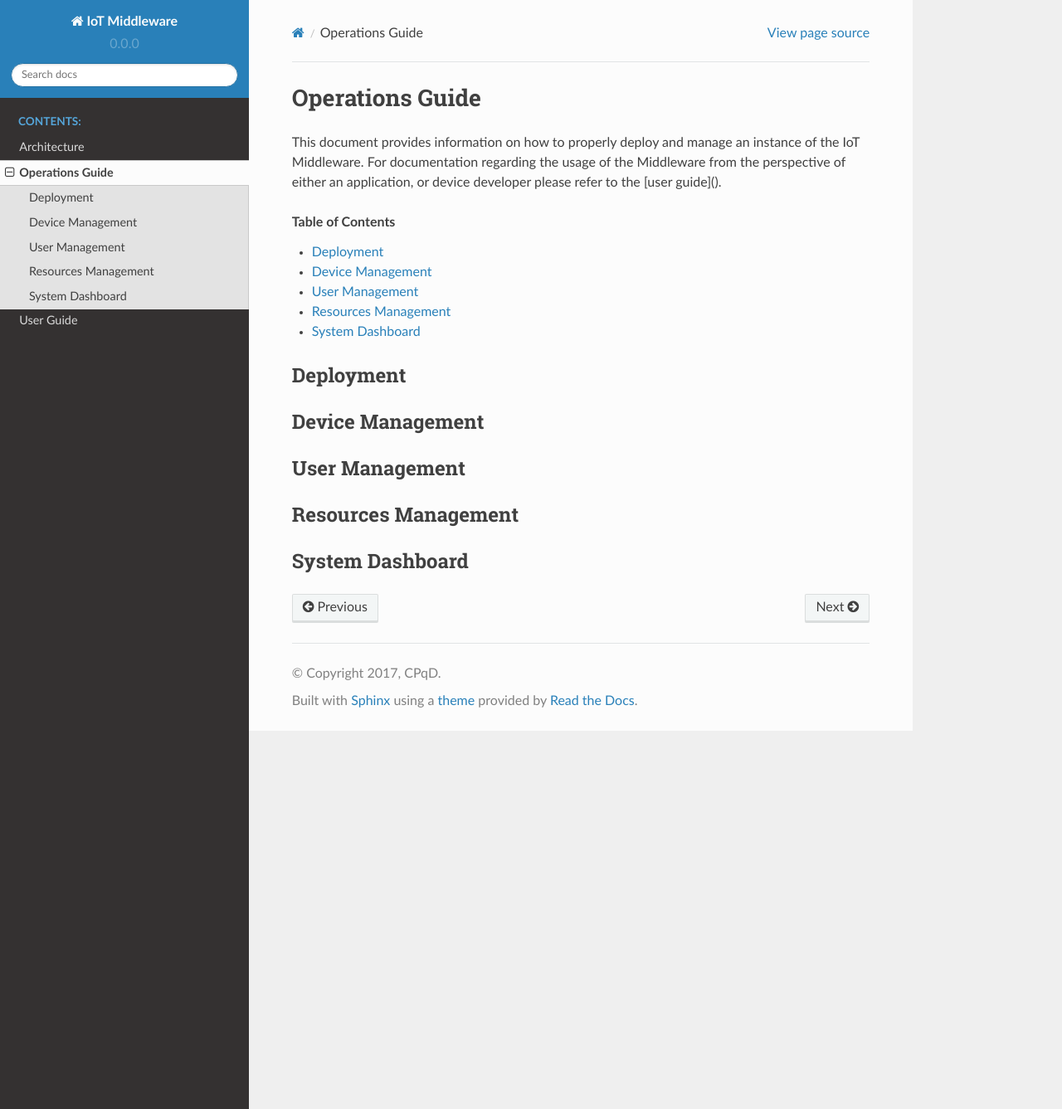
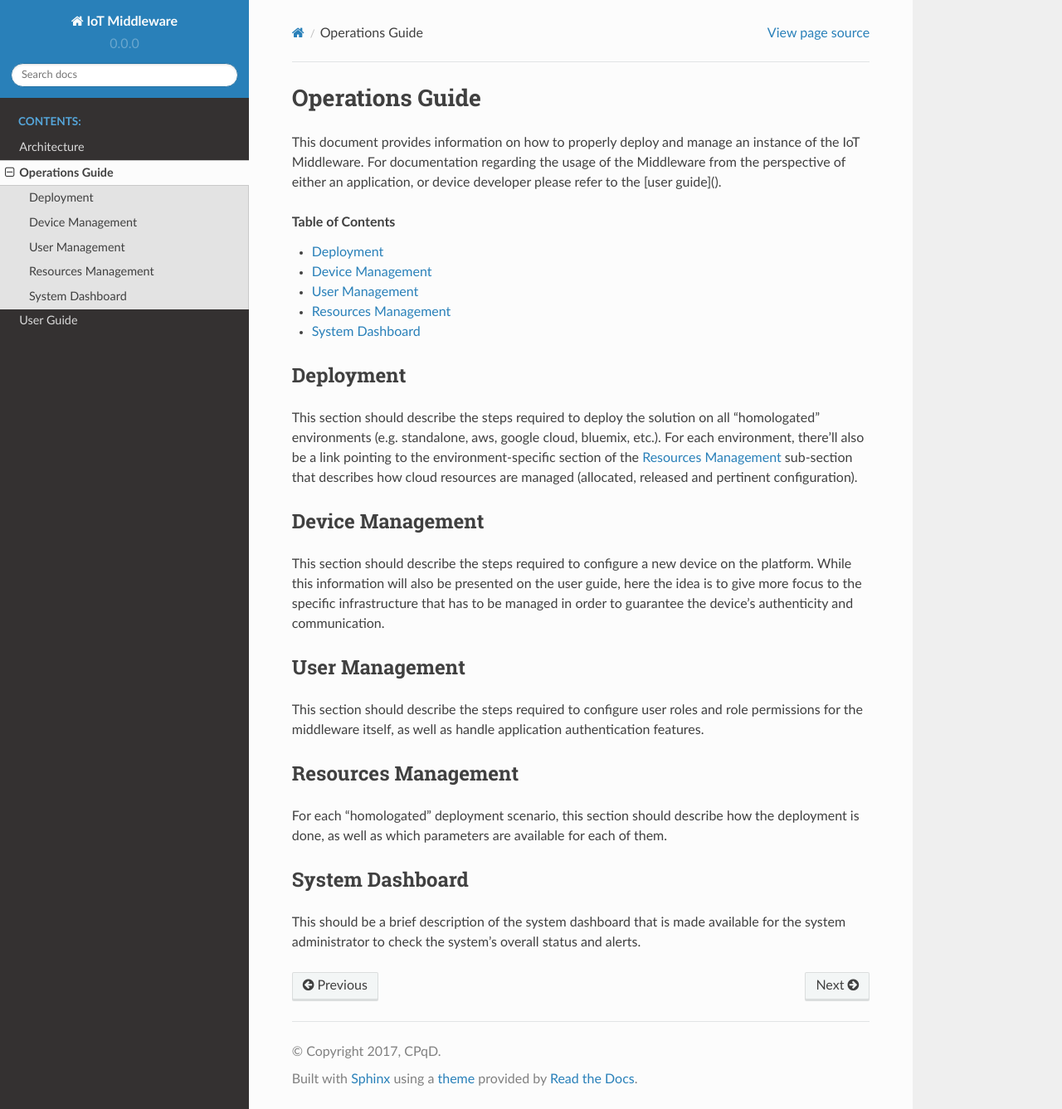
Before and after one commit to dojot/docs, a Sphinx documentation site: the page built from source/ops_guide.rst, in a window 1280 px wide and 1337 px high. Shown: the whole window at 83% size. Built offline with Sphinx 7.4.7 and the Read the Docs theme 2.0.0, drawn with Linux system fonts in a browser that asks for light colours.

Commit message:
[IOTMID-90] Adds operations guide proposed structure
This commit adds a macro proposed structure for the operations
guide to be included in the internal beta to be released by the
end of march '17.

Change-Id: Id2f29665fdb6124fe7ab2ea918722c31f935e6f5

```diff
--- a/source/ops_guide.rst
+++ b/source/ops_guide.rst
@@ -8,17 +8,46 @@ or device developer please refer to the [user guide]().
 .. contents:: Table of Contents
   :local:
 
+.. _deployment:
+
 Deployment
 ----------
+
+This section should describe the steps required to deploy the solution on all "homologated" environments
+(e.g. standalone, aws, google cloud, bluemix, etc.). For each environment, there'll also be a link
+pointing to the environment-specific section of the :ref:`resourceManagement` sub-section that describes
+how cloud resources are managed (allocated, released and pertinent configuration).
+
+.. _deviceManagement:
 
 Device Management
 -----------------
 
+This section should describe the steps required to configure a new device on the platform. While this
+information will also be presented on the user guide, here the idea is to give more focus to the
+specific infrastructure that has to be managed in order to guarantee the device's authenticity and
+communication.
+
+.. _userManagement:
+
 User Management
 ---------------
+
+This section should describe the steps required to configure user roles and role permissions for the
+middleware itself, as well as handle application authentication features.
+
+.. _resourceManagement:
 
 Resources Management
 --------------------
 
+For each "homologated" deployment scenario, this section should describe how the deployment is done,
+as well as which parameters are available for each of them.
+
+.. _systemDashboard:
+
 System Dashboard
 ----------------
+
+This should be a brief description of the system dashboard that is made available for the system
+administrator to check the system's overall status and alerts.
```
